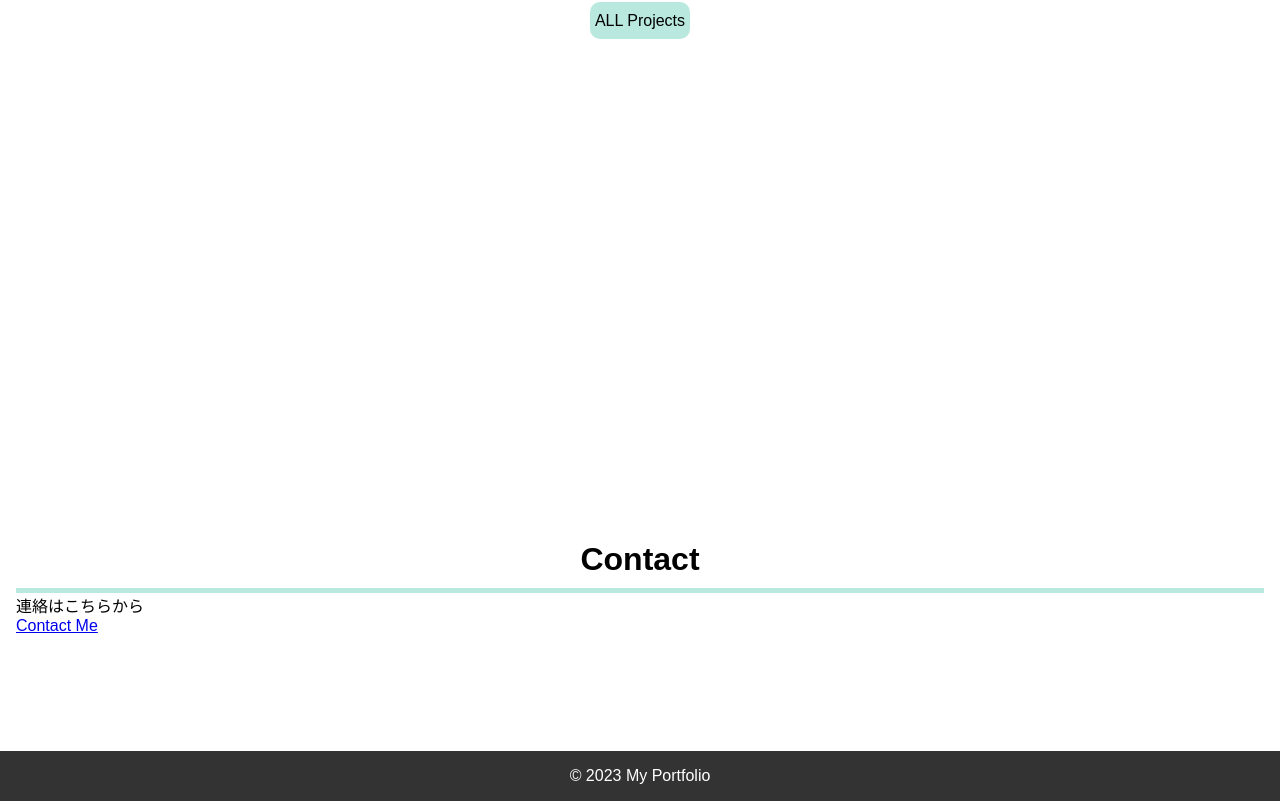
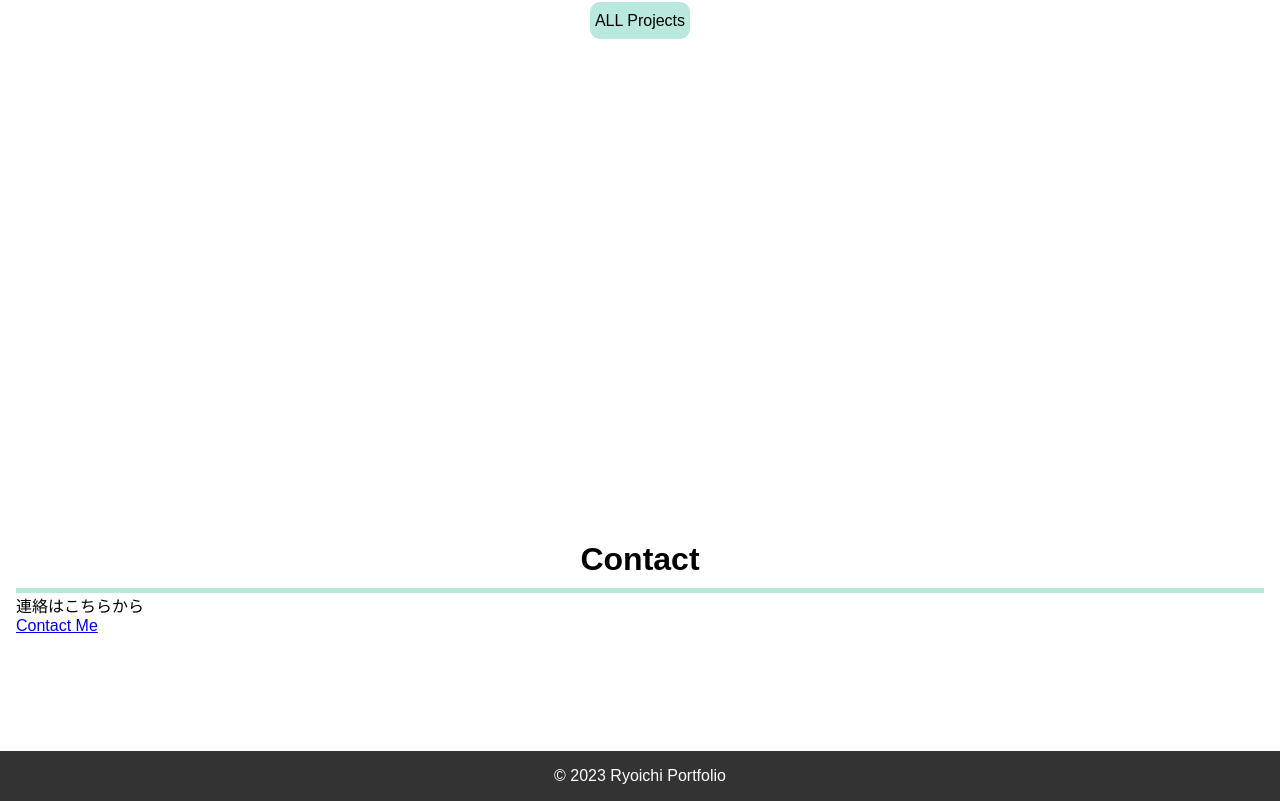
Before and after one commit to Ryoichi1222/Nuxt-portfolio, a Nuxt app: page / in a window 1280 px wide. Shown: the part 1456-2257 px from the top of the page. Built offline with nearby package versions, Linux system fonts and the light colour scheme.

Commit message:
default.vue

```diff
--- a/layouts/default.vue
+++ b/layouts/default.vue
@@ -17,7 +17,7 @@
     </main>
 
     <footer>
-      <p>&copy; 2023 My Portfolio</p>
+      <p>&copy; 2023 Ryoichi Portfolio</p>
     </footer>
   </div>
 </template>
```
